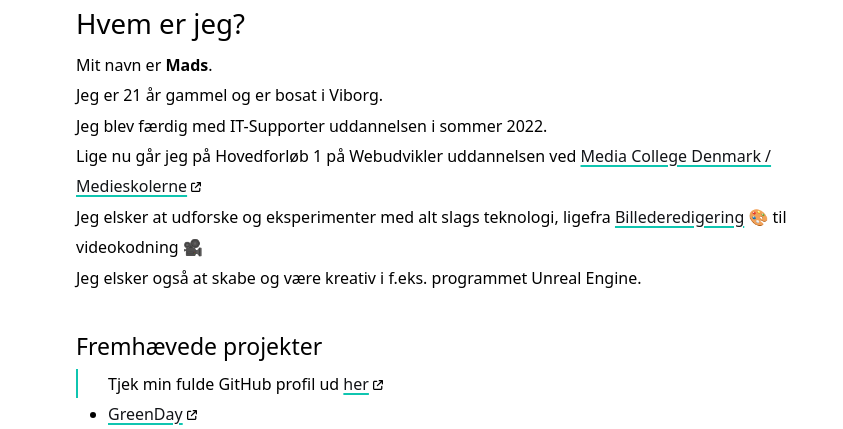
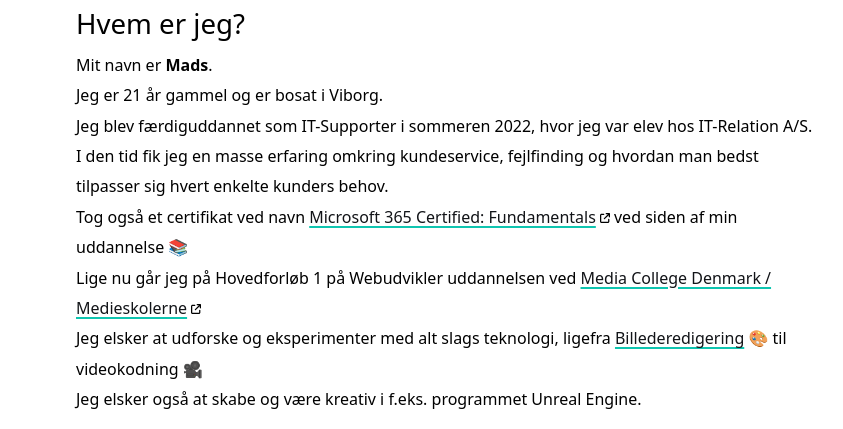
Before and after one commit to Mekkermb/whoami, a plain HTML site: page index.html in a window 1280 px wide. Shown: the part 371-800 px from the top of the page, without its empty margins (195-1038 px from the left). Drawn offline with Linux system fonts and the light colour scheme.

Commit message:
feat: :sparkles: Add certificate

```diff
--- a/index.html
+++ b/index.html
@@ -25,8 +25,12 @@
 			</div>
 			<h2>Hvem er jeg?</h2>
 			<p>
-				Mit navn er <strong>Mads</strong>.<br>Jeg er 21 år gammel og er bosat i Viborg.<br>Jeg blev færdig med
-				IT-Supporter uddannelsen i sommer 2022.<br>Lige nu går jeg på Hovedforløb 1 på Webudvikler uddannelsen
+				Mit navn er <strong>Mads</strong>.<br>Jeg er 21 år gammel og er bosat i Viborg.<br>Jeg blev
+				færdiguddannet som
+				IT-Supporter i sommeren 2022, hvor jeg var elev hos IT-Relation A/S. I den tid fik jeg en masse erfaring
+				omkring kundeservice, fejlfinding og hvordan man bedst tilpasser sig hvert enkelte kunders behov.<br>Tog også et certifikat ved navn <a class="page__link page--href"
+					href="https://www.credly.com/badges/5e873eb2-6765-4b1d-a93d-383caa2e0d28/public_url" target="_blank">Microsoft 365
+					Certified: Fundamentals</a> ved siden af min uddannelse 📚<br>Lige nu går jeg på Hovedforløb 1 på Webudvikler uddannelsen
 				ved <a class="page__link page--href" href="https://mcdm.dk/" target="_blank">Media College
 					Denmark / Medieskolerne</a><br />Jeg elsker at udforske og eksperimenter med alt slags teknologi,
 				ligefra <span class="page__link page--mattepainting">Billederedigering</span> 🎨 til videokodning
```
